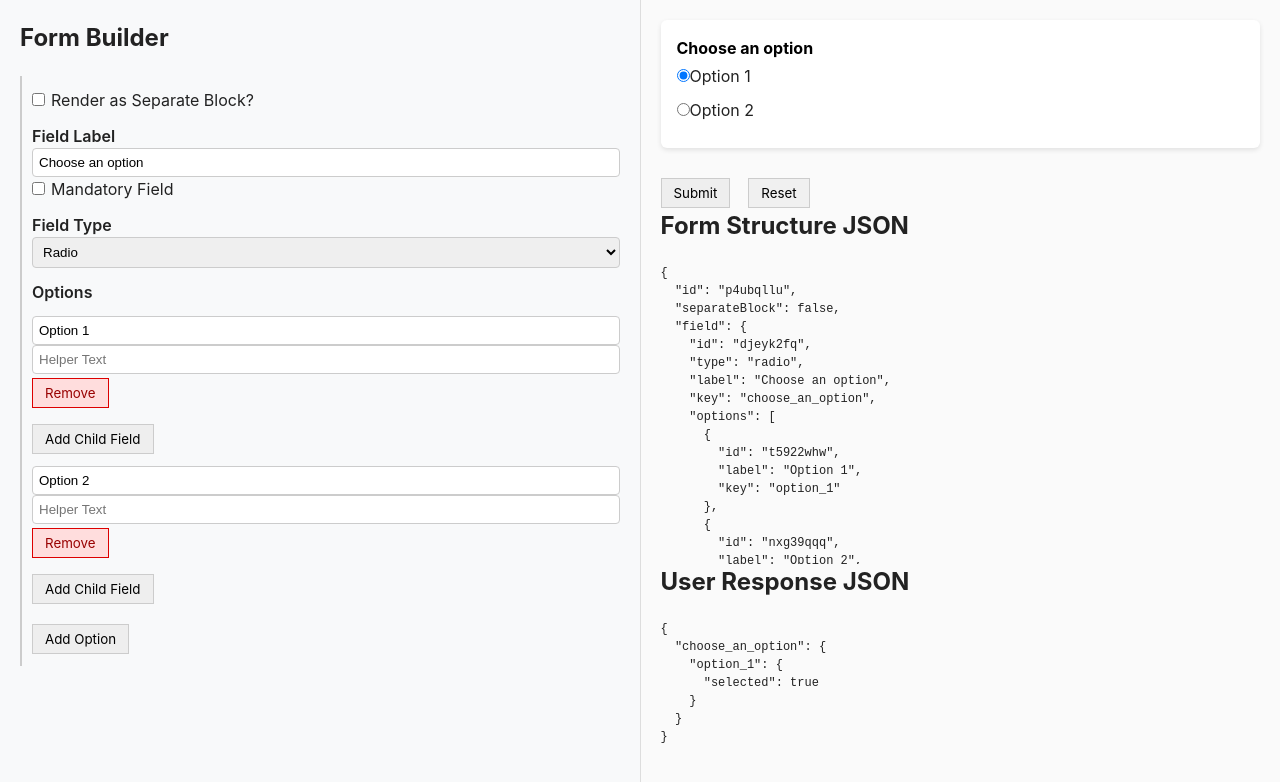
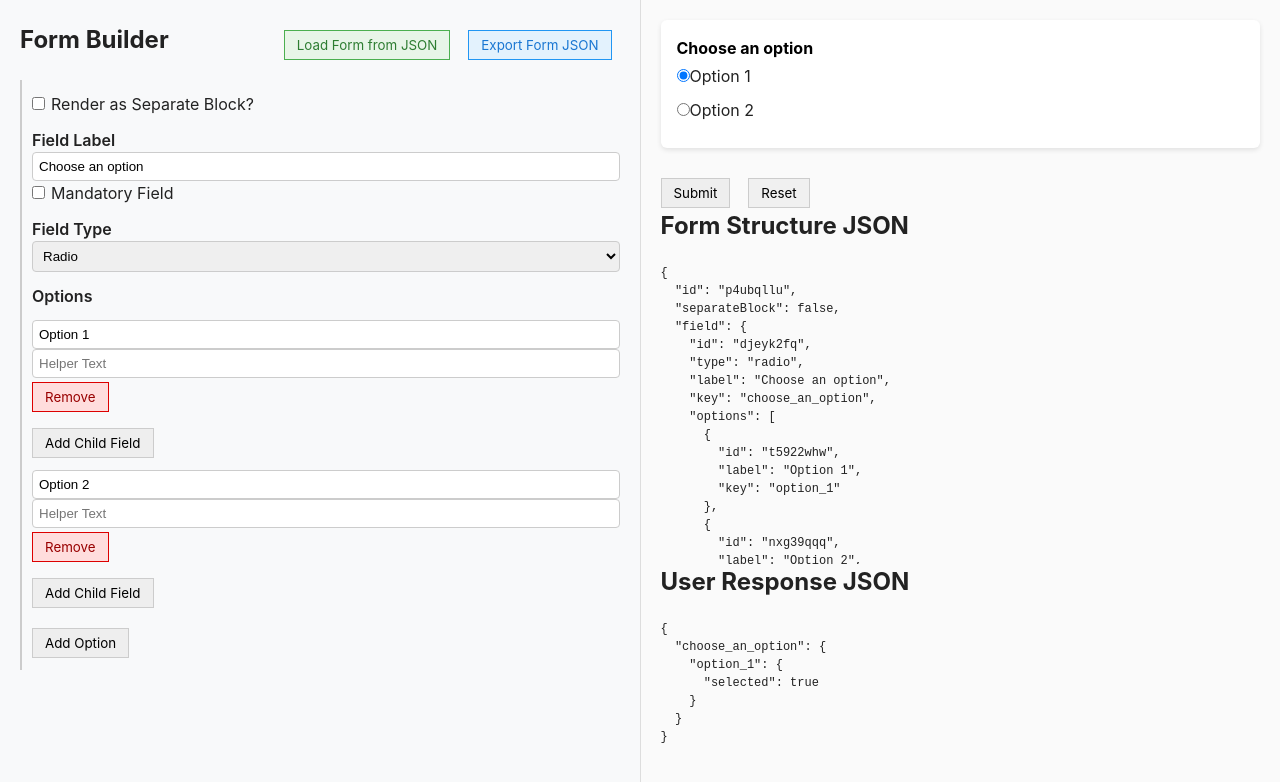
Before and after one commit to anshumanui/formbuilder, a React (Vite) app: page /builder in a window 1280 px wide. Shown: the top 782 px of the page. Built offline with nearby package versions, Linux system fonts and the light colour scheme.

Commit message:
added upload and download json structure functionality

```diff
--- a/src/pages/FormBuilder/FormBuilder.tsx
+++ b/src/pages/FormBuilder/FormBuilder.tsx
@@ -1,6 +1,7 @@
 import React, { useState, useEffect } from "react";
 import type { Block } from "./types";
-import { idGenerator, generateKeyFromLabel, cleanBlockForExport, generateUserResponseJSON } from "./helpers";
+import { idGenerator, generateKeyFromLabel, cleanBlockForExport, createEmptyField, generateUserResponseJSON } from "./helpers";
+import { FORM_CONFIG } from "./config";
 import FieldEditor from "./FieldEditor";
 import PreviewRenderer from "./PreviewRenderer";
 import { Container, BuilderPanel, PreviewPanel, SectionTitle, Button } from "../../assets/Main.styled";
@@ -83,10 +84,115 @@ const FormBuilder: React.FC = () => {
     setUserResponseJSON({});
   };
 
+  const handleFileUpload = async (event: React.ChangeEvent<HTMLInputElement>) => {
+    const file = event.target.files?.[0];
+    if (!file) return;
+
+    try {
+      const text = await file.text();
+      const jsonData = JSON.parse(text);
+
+      // Validate the JSON structure
+      if (jsonData && jsonData.field && jsonData.field.id) {
+        // Reset form state
+        setIsSubmitted(false);
+        setClearedFields({});
+        setSelectedOptions({});
+        setCheckedOptions({});
+        setFieldValues({});
+        setUserResponseJSON({});
+
+        // Load the new form structure
+        setBlock(jsonData);
+
+        // Initialize radio selections if needed
+        if (jsonData.field.type === "radio" && jsonData.field.options?.length > 0) {
+          setSelectedOptions({ [jsonData.field.id]: jsonData.field.options[0].id });
+        }
+
+        alert("Form loaded successfully!");
+      } else {
+        alert("Invalid JSON structure. Please ensure it contains a valid form configuration.");
+      }
+    } catch (error) {
+      alert("Error reading file. Please ensure it's a valid JSON file.");
+      console.error("File reading error:", error);
+    }
+
+    // Reset file input
+    event.target.value = '';
+  };
+
+  const handleLoadFromFile = () => {
+    const input = document.createElement('input');
+    input.type = 'file';
+    input.accept = '.json';
+    input.onchange = async (event) => {
+      const file = (event.target as HTMLInputElement).files?.[0];
+      if (!file) return;
+
+      try {
+        const text = await file.text();
+        const jsonData = JSON.parse(text);
+
+        // Validate the JSON structure
+        if (jsonData && jsonData.field && jsonData.field.id) {
+          // Reset form state
+          setIsSubmitted(false);
+          setClearedFields({});
+          setSelectedOptions({});
+          setCheckedOptions({});
+          setFieldValues({});
+          setUserResponseJSON({});
+
+          // Load the new form structure
+          setBlock(jsonData);
+
+          // Initialize radio selections if needed
+          if (jsonData.field.type === "radio" && jsonData.field.options?.length > 0) {
+            setSelectedOptions({ [jsonData.field.id]: jsonData.field.options[0].id });
+          }
+
+          alert("Form loaded successfully!");
+        } else {
+          alert("Invalid JSON structure. Please ensure it contains a valid form configuration.");
+        }
+      } catch (error) {
+        alert("Error reading file. Please ensure it's a valid JSON file.");
+        console.error("File reading error:", error);
+      }
+    };
+    input.click();
+  };
+
+  const handleExportJSON = () => {
+    const jsonData = cleanBlockForExport(block);
+    const dataStr = JSON.stringify(jsonData, null, 2);
+    const dataUri = 'data:application/json;charset=utf-8,'+ encodeURIComponent(dataStr);
+
+    const exportFileDefaultName = `form-${block.id}.json`;
+
+    const linkElement = document.createElement('a');
+    linkElement.setAttribute('href', dataUri);
+    linkElement.setAttribute('download', exportFileDefaultName);
+    linkElement.click();
+  };
+
   return (
     <Container>
       <BuilderPanel>
-        <SectionTitle>Form Builder</SectionTitle>
+        <div style={{ display: 'flex', justifyContent: 'space-between', alignItems: 'center', marginBottom: '20px' }}>
+          <SectionTitle style={{ margin: 0 }}>Form Builder</SectionTitle>
+          <div style={{ display: 'flex', gap: '10px' }}>
+            <Button onClick={handleLoadFromFile} style={{ background: '#e8f5e8', borderColor: '#4caf50', color: '#2e7d32' }}>
+              Load Form from JSON
+            </Button>
+            <Button onClick={handleExportJSON} style={{ background: '#e3f2fd', borderColor: '#2196f3', color: '#1976d2' }}>
+              Export Form JSON
+            </Button>
+          </div>
+        </div>
+
         <FieldEditor
           field={block.field}
           onChange={(updated) => setBlock({ ...block, field: updated })}
```
